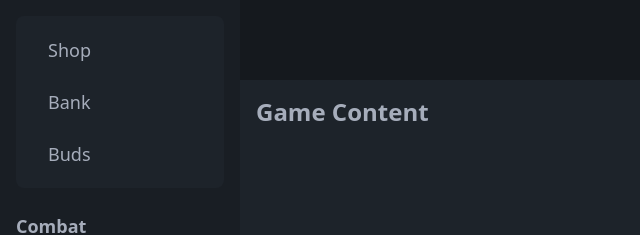
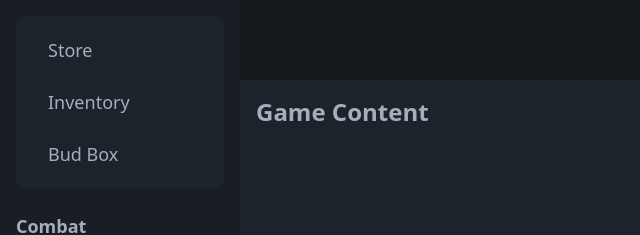
Before and after one commit to silveralcid/idle-buds, a React (Vite) app in the folder idle-buds/: page / in a window 1280 px wide. Shown: the top 235 px of the page, without its empty margins (0-640 px from the left). Built offline with nearby package versions, Linux system fonts and the light colour scheme.

Commit message:
feat: add sidebar dummy content

```diff
--- a/idle-buds/src/components/Sidebar.tsx
+++ b/idle-buds/src/components/Sidebar.tsx
@@ -3,9 +3,9 @@ export const Sidebar = () => {
       <div className="flex flex-col gap-6">
         <div>
           <ul className="menu menu-lg bg-base-100 rounded-lg">
-            <li><a>Shop</a></li>
-            <li><a>Bank</a></li>
-            <li><a>Buds</a></li>
+            <li><a>Store</a></li>
+            <li><a>Inventory</a></li>
+            <li><a>Bud Box</a></li>
           </ul>
         </div>
 
```
